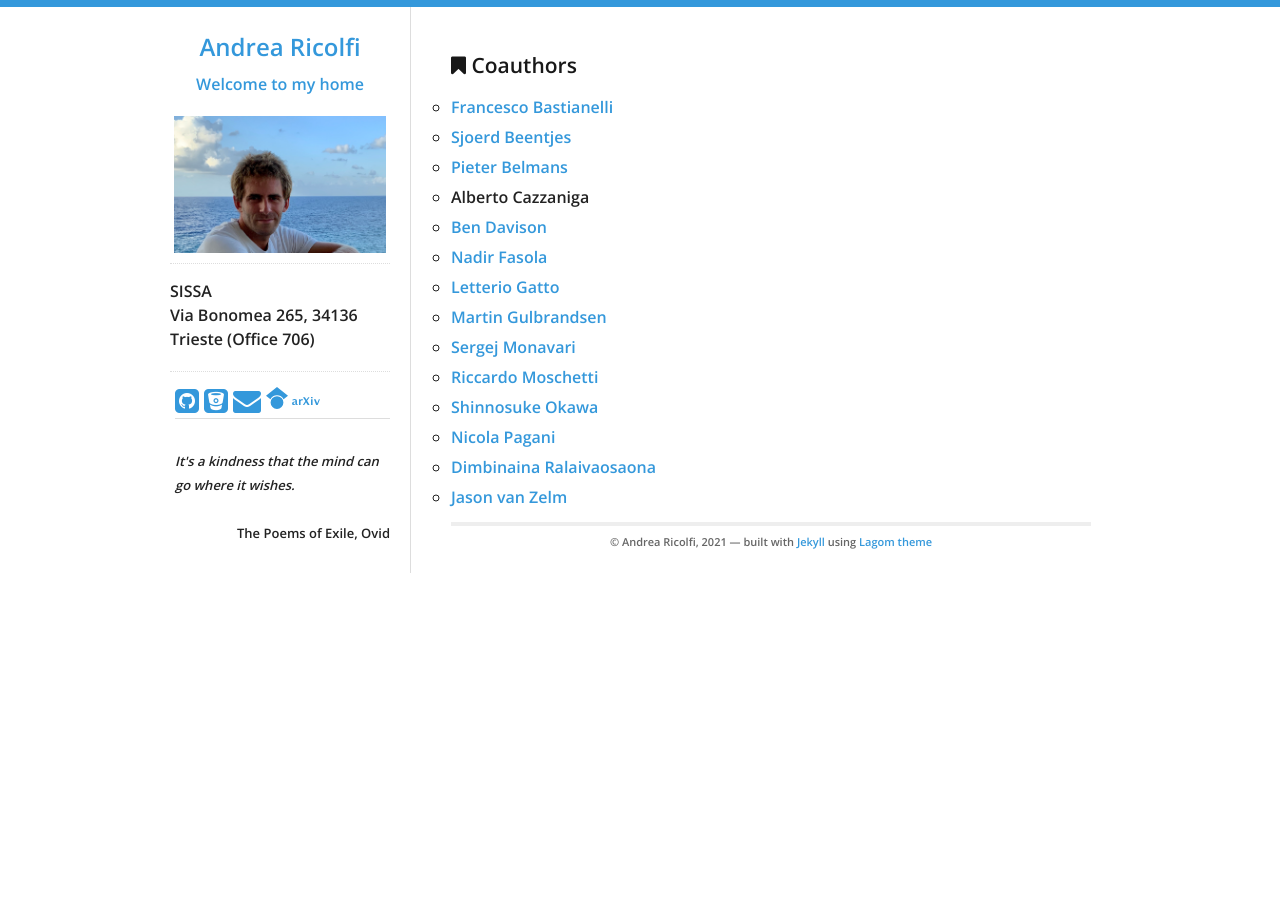
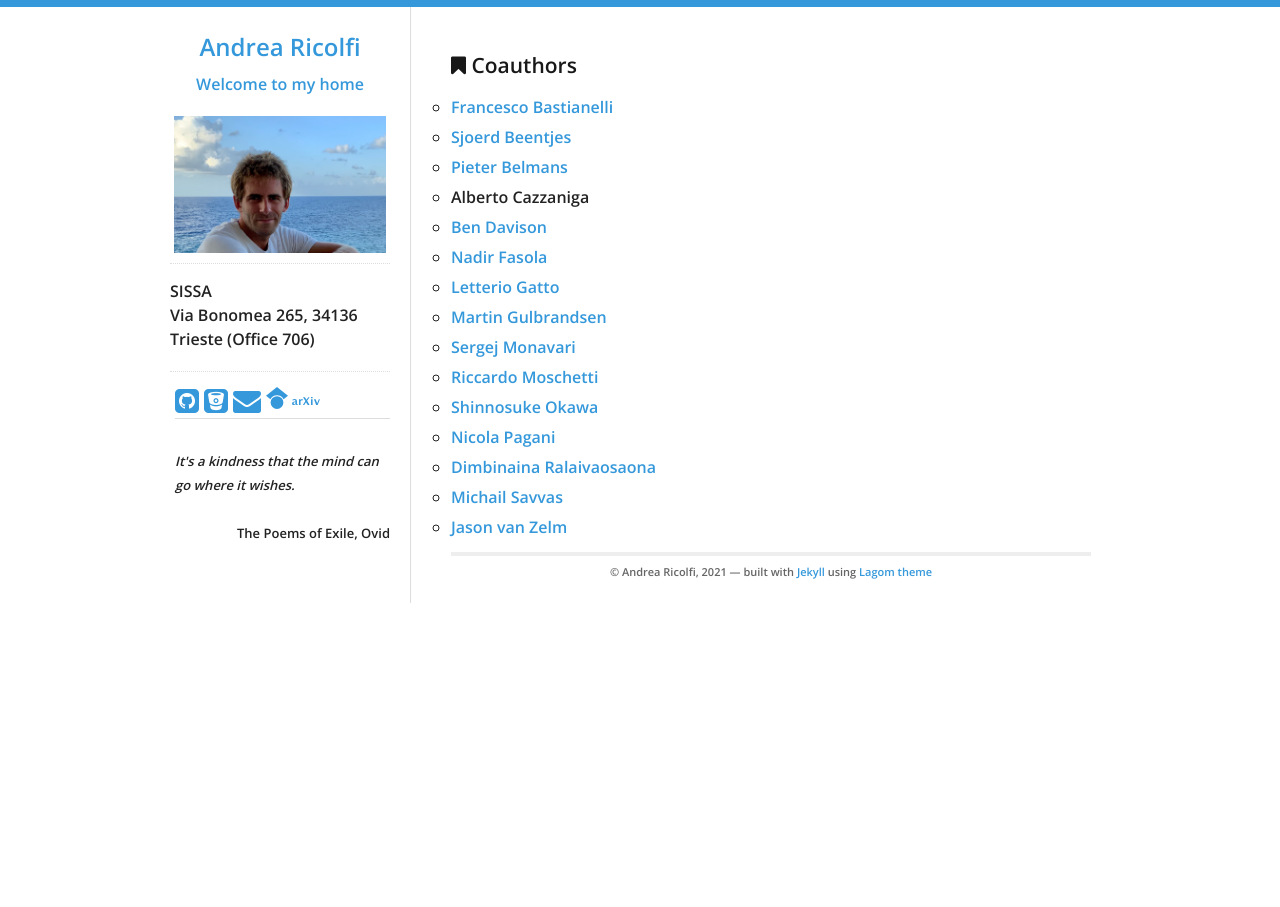
Before and after one commit to atricolfi/atricolfi.github.io, a Jekyll site: the page built from MATHEMATICS/Coauthors.html, in a window 1280 px wide. Built offline with Jekyll 4.4.1, drawn with Linux system fonts in a browser that asks for light colours.

Commit message:
Update Coauthors.html

```diff
--- a/MATHEMATICS/Coauthors.html
+++ b/MATHEMATICS/Coauthors.html
@@ -22,6 +22,7 @@ title: Blog Posts
 <li> <a href="http://www4.math.sci.osaka-u.ac.jp/~okawa/">Shinnosuke Okawa</a> </li>
 <li> <a href="http://pcwww.liv.ac.uk/~pagani/">Nicola Pagani</a> </li>
 <li> <a href="https://math.sun.ac.za/ralaivaosaona/">Dimbinaina Ralaivaosaona</a> </li>
+<li> <a href="http://www.math.ucsd.edu/~msavvas/">Michail Savvas</a> </li>
 <li> <a href="https://sites.google.com/view/jasonvanzelm">Jason van Zelm</a> </li>
 
   </ul>
```
